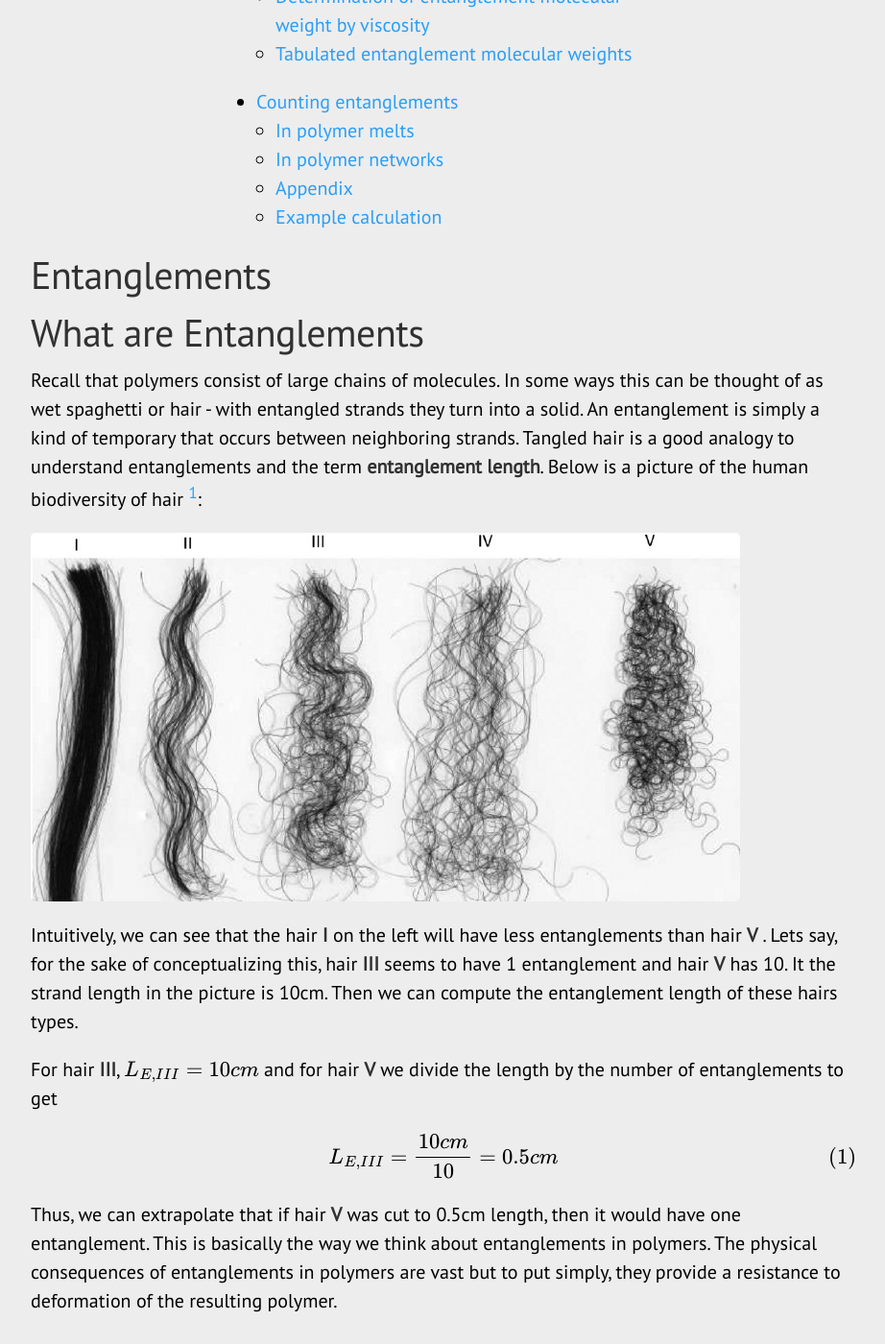
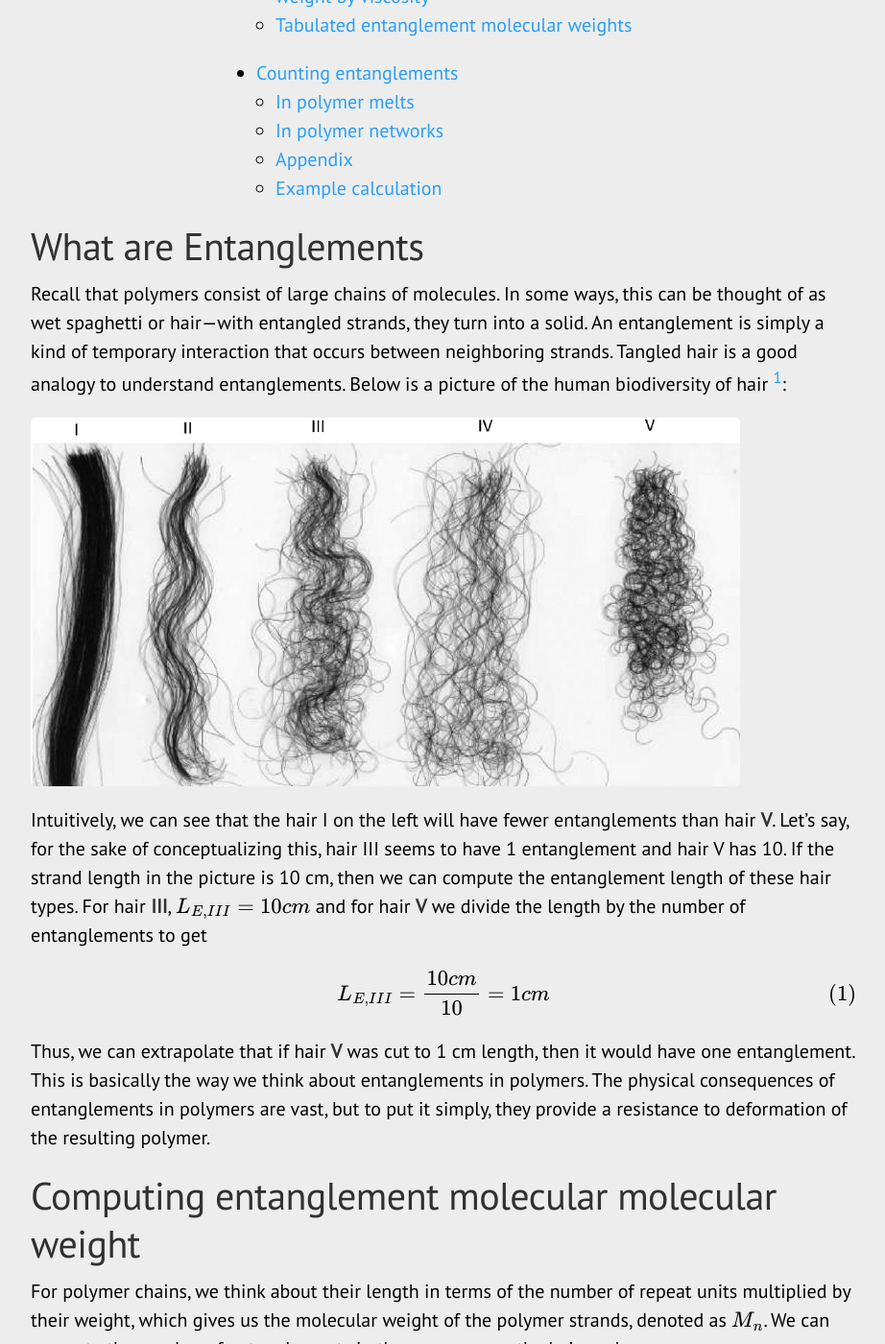
Before and after one commit to AnthonyA28/AnthonyA28.github.io, a Jekyll site: the page built from _posts/2014-05-22-Poly_Entanglements.md, in a window 1280 px wide and 1400 px high, scrolled down 305 px. Shown: the whole window at 96% size, without its empty margins (178-1100 px from the left). Built offline with Jekyll 4.4.1, drawn with Linux system fonts in a browser that asks for light colours; formulas are drawn with MathJax 3; some of the changed text lies outside the part shown.

Commit message:
Update 2014-05-22-Poly_Entanglements.md

```diff
--- a/_posts/2014-05-22-Poly_Entanglements.md
+++ b/_posts/2014-05-22-Poly_Entanglements.md
@@ -6,31 +6,27 @@
 tags: Polymers
 ---
 
-# Entanglements
-
 # What are Entanglements
 
-Recall that polymers consist of large chains of molecules. In some ways this can be thought of as wet spaghetti or hair - with entangled strands they turn into a solid. An entanglement is simply a kind of temporary that occurs between neighboring strands. Tangled hair is a good analogy to understand entanglements and the term **entanglement length**. Below is a picture of the human biodiversity of hair [^hair]:
+Recall that polymers consist of large chains of molecules. In some ways, this can be thought of as wet spaghetti or hair—with entangled strands, they turn into a solid. An entanglement is simply a kind of temporary interaction that occurs between neighboring strands. Tangled hair is a good analogy to understand entanglements. Below is a picture of the human biodiversity of hair [^hair]:
 
  ![Images-of-various-types-of-hair-illustrating-their-diversity-in-shape-Type-I-is-classifi](\assets\images\Images-of-various-types-of-hair-illustrating-their-diversity-in-shape-Type-I-is-classifi.png)
 
-Intuitively, we can see that the hair **I** on the left will have less entanglements than hair **V** . Lets say, for the sake of conceptualizing this, hair **III** seems to have 1 entanglement and hair **V** has 10. It the strand length in the picture is 10cm. Then we can compute the entanglement length of these hairs types.
-
+Intuitively, we can see that the hair I on the left will have fewer entanglements than hair **V**. Let's say, for the sake of conceptualizing this, hair III seems to have 1 entanglement and hair V has 10. If the strand length in the picture is 10 cm, then we can compute the entanglement length of these hair types.
 For hair **III**,  $ L_{E, III} = 10cm $ and for hair **V** we divide the length by the number of entanglements to get
 
 
 $$
-L_{E, III} = \frac{10cm}{10} = 0.5cm
+L_{E, III} = \frac{10cm}{10} = 1cm
 $$
 
 
-Thus, we can extrapolate that if hair **V** was cut to 0.5cm length, then it would have one entanglement. This is basically the way we think about entanglements in polymers. The physical consequences of entanglements in polymers are vast but to put simply, they provide a resistance to deformation of the resulting polymer.
-
+Thus, we can extrapolate that if hair **V** was cut to 1 cm length, then it would have one entanglement. This is basically the way we think about entanglements in polymers. The physical consequences of entanglements in polymers are vast, but to put it simply, they provide a resistance to deformation of the resulting polymer.
 
 
 # Computing entanglement molecular molecular weight
 
-For polymer chains we think about its length in terms of number of repeat units multiplied by their weight. The molecular weight of the polymer strands $M_n$. We can compute the number of entanglements the same way as the hair analogy:
+For polymer chains, we think about their length in terms of the number of repeat units multiplied by their weight, which gives us the molecular weight of the polymer strands, denoted as $M_n$. We can compute the number of entanglements in the same way as the hair analogy:
 
 $$
 N_e = \frac{M_n}{M_e}
@@ -110,11 +106,13 @@
 
 ##  Example calculation
 
-Example calculation of entanglement molecular weight by rheology. Following the values in the table provided, we can determine the theoretical entanglement molecular weight:
+Example calculation of entanglement molecular weight by rheology. Following the values in the table provided for Polystyrene (atactic), we can determine the theoretical entanglement molecular weight:
+
 $$
-M_e = \frac{\rho R T }{G_N^o} = \frac{(1050 \ kg/m^3) (8.314 \ J  / mol \ K) (463 K )}{ 0.22 \cdot 10^{6} \ N/m^2} = 18.4 \ \frac{kg \ J}{mol \ N  \ m} = 18.4 \ \frac{kg }{mol}
+M_e = \frac{\rho R T }{G_N^o} = \frac{(1050 \ kg/m^3) (8.314 \ J  / mol \ K) (463 K )}{ 0.2 \cdot 10^{6} \ N/m^2} = 18.4 \ \frac{kg \ J}{mol \ N  \ m} = 20 \ \frac{kg }{mol}
 $$
 
+This is not quite what was tabulated but that could be attributed to a density being slightly off.
 
 
 We can look at some research papers to confirm what theory tells us. For butyl acrylate  $M_e=28kg/mol$ according to [^PBA]. If we plug this into eq $\ref{M_e}$ to determine the plateau modulus $G_e^*$ we compute $G_o^E \approx 0.08MPa$  which is close to what is shown [^UHMW][in this paper] where they measure the rheology of butyl acrylate polymer melts having very different molecular weights. It is consistent with our theory that regardless of the molecular weight, the plateau modulus is the same.
```
